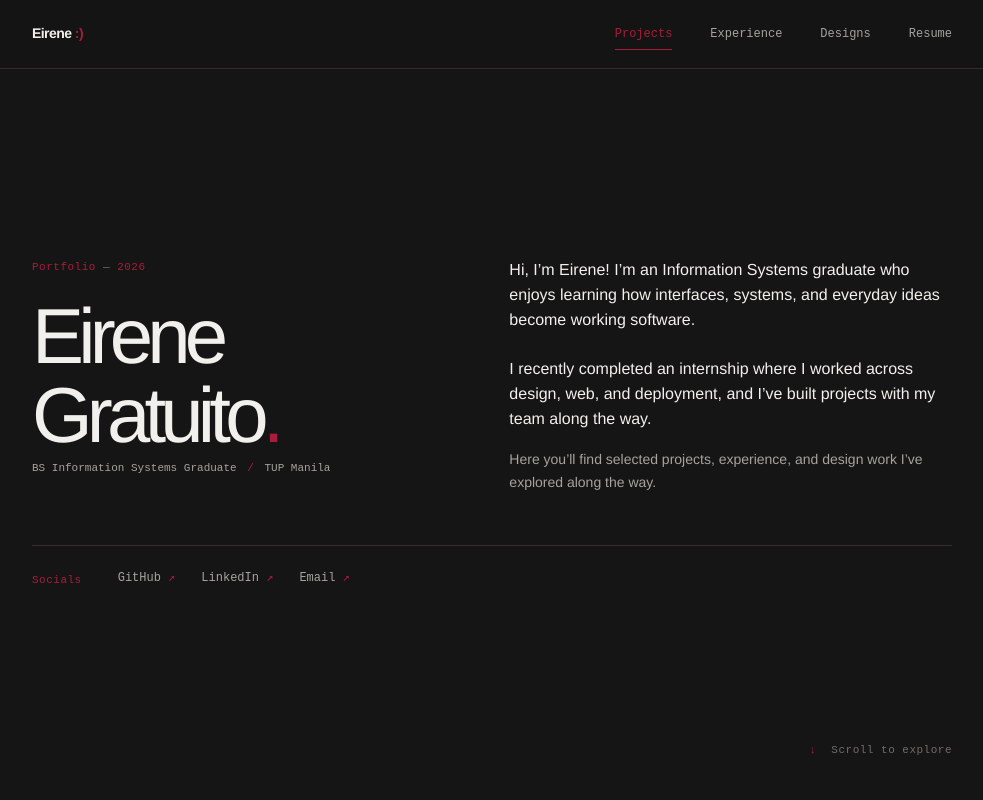
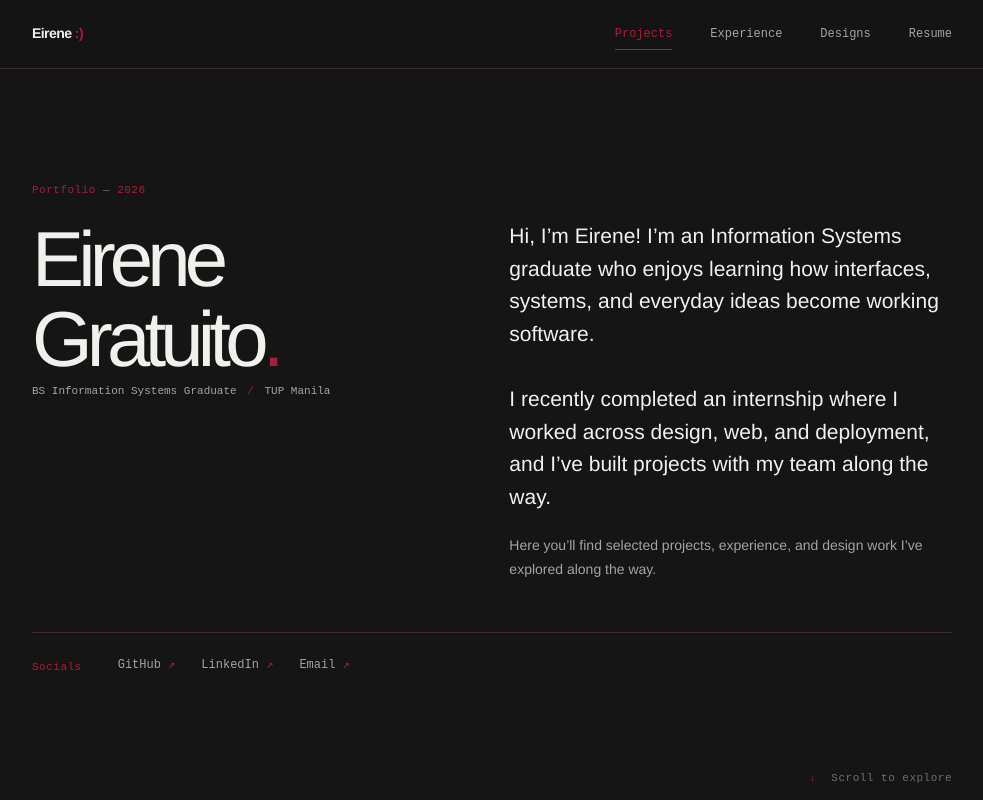
Before and after one commit to EireneMG/My-portfolio, a plain HTML site: page index.html in a window 1280 px wide. Shown: the top 800 px of the page, without its empty margins (148-1131 px from the left). Drawn offline with Linux system fonts and the light colour scheme.

Commit message:
Update styles.css

```diff
--- a/styles.css
+++ b/styles.css
@@ -155,7 +155,6 @@ a:focus-visible {
 
 .hero-heading {
   align-self: start;
-  margin-top: 18px;
 }
 
 .eyebrow,
@@ -212,7 +211,7 @@ h1 {
 .hero-copy {
   max-width: 470px;
   align-self: start;
-  margin-top: 18px;
+  margin-top: 39px;
   color: var(--muted);
   font-size: 14px;
 }
@@ -223,7 +222,7 @@ h1 {
 
 .hero-copy .intro {
   color: var(--text);
-  font-size: clamp(14px, 2vw - 2px, 16px);
+  font-size: clamp(18px, 2vw, 21px);
   line-height: 1.55;
 }
 
@@ -598,6 +597,7 @@ h1 {
 
   .hero-copy {
     max-width: 540px;
+    margin-top: 0;
   }
 
   .hero-socials {
```
